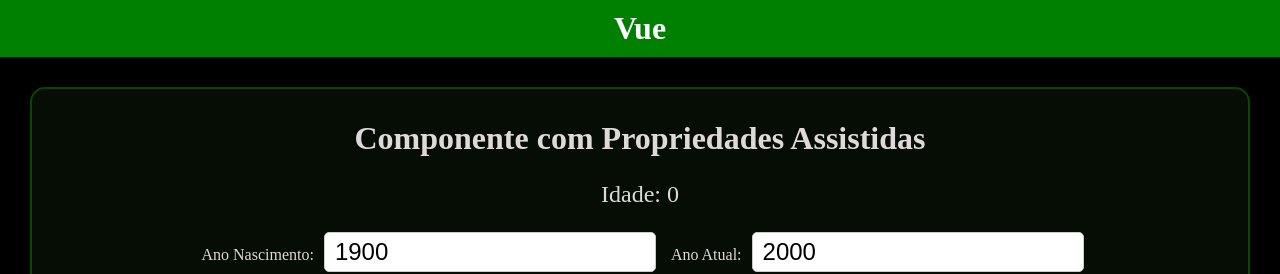
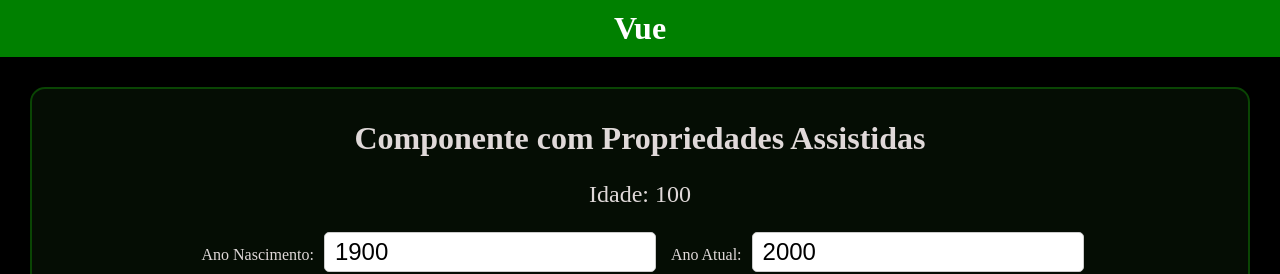
Before and after one commit to zani19/Estudo_VueJS, a Vue app in the folder estudo_vue/: page / in a window 1280 px wide. Shown: the top 274 px of the page. Built offline with nearby package versions, Linux system fonts and the light colour scheme.

Commit message:
feat: Propriedades Assistidas com watchEffect

```diff
--- a/estudo_vue/src/components/PropriedadesAssistidas.vue
+++ b/estudo_vue/src/components/PropriedadesAssistidas.vue
@@ -10,18 +10,21 @@
 </template>
 
 <script setup>
-import { watch, ref } from "vue";
+import { ref, watchEffect } from "vue";
 const anoNascimento = ref(1900);
 const anoAtual = ref(2000);
-
 const idade = ref(0);
 
-watch(anoAtual, (ano) => {
+/* watch(anoAtual, (ano) => {
     idade.value = ano - anoNascimento.value;
 });
 watch(anoNascimento, (ano) => {
     idade.value = anoAtual.value - ano;
-});
+}); */
+
+watchEffect(() =>{
+    idade.value = anoAtual.value - anoNascimento.value;
+})
 </script>
 
 <style scoped>
```
